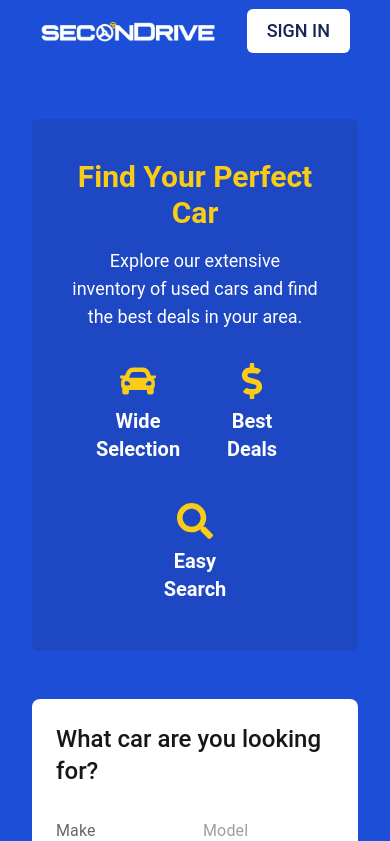
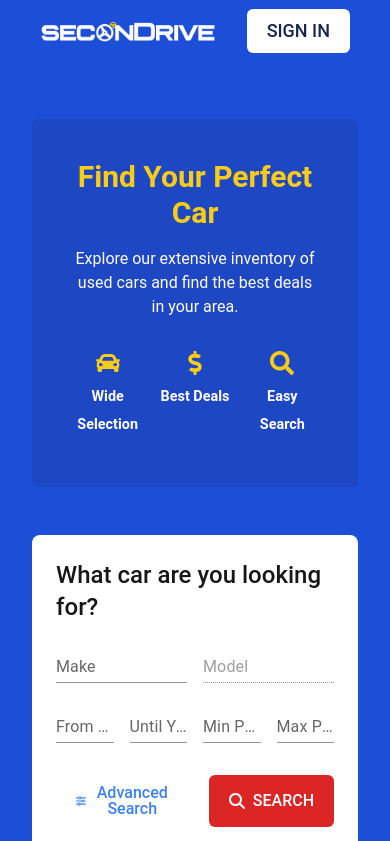
Before and after one commit to B1CA16/mern-used-cars, a React (Vite) app in the folder frontend/: page / in a window 390 px wide. Shown: the top 841 px of the page. Built offline with nearby package versions, Linux system fonts and the light colour scheme; no server answers.

Commit message:
Header and Wheels Design Change

```diff
--- a/frontend/src/components/AdvancedSearch.jsx
+++ b/frontend/src/components/AdvancedSearch.jsx
@@ -409,22 +409,37 @@ const AdvancedSearch = () => {
                         </div>
 
                         {/* Search Buttons */}
-                        <div className="w-full flex justify-end pt-5">
-                            <a
+                        <div className="flex flex-col xs:flex-row justify-end gap-2 xs:gap-4 pt-5">
+                            {/* <a
                                 href="/cars"
                                 className="text-blue-500 px-6 mr-4 flex items-center justify-center font-medium text-lg border-2 rounded-md border-transparent hover:scale-105 hover:border-neutral-400 group transition duration-300 hover:text-neutral-500"
                             >
                                 <FaArrowsRotate className="mr-2 transform transition-transform duration-300 group-hover:scale-110" />
                                 Clear Choices
+                            </a> */}
+                            <a
+                                href="/cars"
+                                className="text-blue-500 flex gap-2 leading-4 text-center sm:leading-8 px-5 py-2 items-center justify-center font-medium text-base sm:text-lg border-2 rounded-md border-transparent hover:scale-105 hover:border-neutral-400 group transition duration-300 hover:text-neutral-500"
+                            >
+                                <FaArrowsRotate className="transform transition-transform duration-300 group-hover:scale-110" />{" "}
+                                Clear Choices
                             </a>
                             <button
+                                type="submit"
+                                className="bg-red-600 text-white uppercase flex items-center font-medium justify-center text-base sm:text-lg px-5 py-2 rounded-md hover:scale-105 hover:bg-red-500 transition duration-300"
+                                disabled={priceError || hpError || mileageError}
+                            >
+                                <FaMagnifyingGlass className="mr-2" />
+                                Search
+                            </button>
+                            {/* <button
                                 type="submit"
                                 className="bg-red-600 text-white uppercase flex items-center font-medium text-lg px-20 py-2 rounded-md hover:scale-105 hover:bg-red-500 transition duration-300"
                                 disabled={priceError || hpError || mileageError}
                             >
                                 <FaMagnifyingGlass className="mr-2" />
                                 Search
-                            </button>
+                            </button> */}
                         </div>
                     </form>
                 </div>
--- a/frontend/src/components/BottomWheels.jsx
+++ b/frontend/src/components/BottomWheels.jsx
@@ -1,19 +1,27 @@
-import React from 'react'
+import React from "react";
 
 const BottomWheels = () => {
     return (
         <>
-      <div className="bg-blue-500 h-40"></div>
-      <div className="flex justify-between px-20">
+            <div className="bg-blue-500 lg:h-40 md:h-32 sm:h-28 h-24"></div>
+            <div className="flex justify-between xl:px-20 lg:px-16 md:px-12 sm:px-8 px-4">
                 <div className="flex justify-center items-center">
-          <img className="w-56" src="/Wheel.png" alt="Wheel" />
+                    <img
+                        className="xl:w-56 md:w-52 sm:w-48 w-44"
+                        src="/Wheel.png"
+                        alt="Wheel"
+                    />
                 </div>
                 <div className="flex justify-center items-center">
-          <img className="w-56" src="/Wheel.png" alt="Wheel" />
+                    <img
+                        className="xl:w-56 md:w-52 sm:w-48 w-44"
+                        src="/Wheel.png"
+                        alt="Wheel"
+                    />
                 </div>
             </div>
         </>
-  )
-}
+    );
+};
 
-export default BottomWheels
+export default BottomWheels;
--- a/frontend/src/components/Favorites.jsx
+++ b/frontend/src/components/Favorites.jsx
@@ -34,11 +34,11 @@ const Favorites = () => {
 
     return (
         <div>
-            <div className="relative bg-blue-700 pt-8 pb-20 flex flex-col-reverse xl:flex-row gap-12 items-center lg:justify-between">
-                <div className="text-center text-white space-y-4 mx-auto">
+            <div className="relative bg-blue-700 pt-8 lg:pb-16 md:pb-12 sm:pb-10 pb-8 flex flex-col-reverse xl:flex-row gap-12 items-center lg:justify-between">
+                <div className="text-center text-white space-y-4 mx-auto z-30">
                     <h1 className="text-4xl font-bold">Favorites</h1>
                 </div>
-                <div className="absolute bottom-0 left-0 w-full h-24 bg-blue-700 transform origin-bottom-right -skew-y-2"></div>
+                <div className="absolute bottom-0 left-0 z-0 w-full h-24 bg-blue-700 transform origin-bottom-right -skew-y-2"></div>
             </div>
             <BottomWheels />
             <div className="most-popular-section px-2 sm:px-12 py-12">
--- a/frontend/src/components/FormComponent.jsx
+++ b/frontend/src/components/FormComponent.jsx
@@ -1,28 +1,45 @@
-import { useContext, useMemo, useState } from 'react';
-import { Autocomplete, TextField } from '@mui/material';
-import { FaMagnifyingGlass, FaSliders } from 'react-icons/fa6';
-import { SearchContext } from '../context/SearchContext';
-import { Link, useNavigate } from 'react-router-dom';
-import { CarContext } from '../context/CarContext';
+import { useContext, useMemo, useState } from "react";
+import { Autocomplete, TextField } from "@mui/material";
+import { FaMagnifyingGlass, FaSliders } from "react-icons/fa6";
+import { SearchContext } from "../context/SearchContext";
+import { Link, useNavigate } from "react-router-dom";
+import { CarContext } from "../context/CarContext";
 
 const FormComponent = () => {
     const { cars } = useContext(CarContext);
 
     const {
-    make, setMake,
-    model, setModel,
-    fromYear, setFromYear,
-    untilYear, setUntilYear,
-    minPrice, setMinPrice,
-    maxPrice, setMaxPrice,
+        make,
+        setMake,
+        model,
+        setModel,
+        fromYear,
+        setFromYear,
+        untilYear,
+        setUntilYear,
+        minPrice,
+        setMinPrice,
+        maxPrice,
+        setMaxPrice,
     } = useContext(SearchContext);
 
     const navigate = useNavigate();
     const [priceError, setPriceError] = useState(false);
 
-  const makes = useMemo(() => [...new Set(cars.map(car => car.brand))], [cars]);
+    const makes = useMemo(
+        () => [...new Set(cars.map((car) => car.brand))],
+        [cars]
+    );
     const models = useMemo(() => {
-    return make ? [...new Set(cars.filter(car => car.brand === make).map(car => car.model))] : [];
+        return make
+            ? [
+                  ...new Set(
+                      cars
+                          .filter((car) => car.brand === make)
+                          .map((car) => car.model)
+                  ),
+              ]
+            : [];
     }, [cars, make]);
 
     let maxYear = new Date().getFullYear();
@@ -48,19 +65,19 @@ const FormComponent = () => {
     };
 
     const filteredUntilYears = useMemo(() => {
-    return years.filter(year => year >= fromYear);
+        return years.filter((year) => year >= fromYear);
     }, [fromYear, years]);
 
     const handleSearch = (event) => {
         event.preventDefault();
 
         const params = new URLSearchParams();
-    if (make) params.set('make', make);
-    if (model) params.set('model', model);
-    if (fromYear) params.set('fromYear', fromYear);
-    if (untilYear) params.set('untilYear', untilYear);
-    if (minPrice) params.set('minPrice', minPrice);
-    if (maxPrice) params.set('maxPrice', maxPrice);
+        if (make) params.set("make", make);
+        if (model) params.set("model", model);
+        if (fromYear) params.set("fromYear", fromYear);
+        if (untilYear) params.set("untilYear", untilYear);
+        if (minPrice) params.set("minPrice", minPrice);
+        if (maxPrice) params.set("maxPrice", maxPrice);
 
         navigate(`/cars?${params.toString()}`);
     };
@@ -92,8 +109,13 @@ const FormComponent = () => {
     };
 
     return (
-    <form onSubmit={handleSearch} className="w-full max-w-xl bg-white p-6 rounded-lg space-y-3">
-      <h1 className='text-neutral-900 text-2xl font-medium'>What car are you looking for?</h1>
+        <form
+            onSubmit={handleSearch}
+            className="w-full max-w-xl z-30 bg-white p-6 rounded-lg space-y-3"
+        >
+            <h1 className="text-neutral-900 text-2xl font-medium">
+                What car are you looking for?
+            </h1>
 
             <div className="flex flex-wrap gap-4">
                 {/* Make */}
@@ -102,7 +124,13 @@ const FormComponent = () => {
                     options={makes}
                     value={make}
                     onChange={(event, newValue) => setMake(newValue)}
-          renderInput={(params) => <TextField {...params} label="Make" variant="standard" />}
+                    renderInput={(params) => (
+                        <TextField
+                            {...params}
+                            label="Make"
+                            variant="standard"
+                        />
+                    )}
                     className="flex-1"
                 />
 
@@ -112,7 +140,13 @@ const FormComponent = () => {
                     options={models}
                     value={model}
                     onChange={(event, newValue) => setModel(newValue)}
-          renderInput={(params) => <TextField {...params} label="Model" variant="standard" />}
+                    renderInput={(params) => (
+                        <TextField
+                            {...params}
+                            label="Model"
+                            variant="standard"
+                        />
+                    )}
                     className="flex-1"
                     disabled={!make}
                 />
@@ -123,19 +157,33 @@ const FormComponent = () => {
                 <div className="flex flex-1 gap-4">
                     <Autocomplete
                         freeSolo
-            options={years.map(year => year.toString())}
+                        options={years.map((year) => year.toString())}
                         value={fromYear}
                         onChange={handleFromYearChange}
-            renderInput={(params) => <TextField {...params} label="From Year" variant="standard" />}
+                        renderInput={(params) => (
+                            <TextField
+                                {...params}
+                                label="From Year"
+                                variant="standard"
+                            />
+                        )}
                         className="flex-1"
                     />
 
                     <Autocomplete
                         freeSolo
-            options={filteredUntilYears.map(year => year.toString())}
+                        options={filteredUntilYears.map((year) =>
+                            year.toString()
+                        )}
                         value={untilYear}
                         onChange={handleUntilYearChange}
-            renderInput={(params) => <TextField {...params} label="Until Year" variant="standard" />}
+                        renderInput={(params) => (
+                            <TextField
+                                {...params}
+                                label="Until Year"
+                                variant="standard"
+                            />
+                        )}
                         className="flex-1"
                     />
                 </div>
@@ -164,17 +212,25 @@ const FormComponent = () => {
             </div>
 
             {/* Search */}
-      <div className='flex flex-wrap gap-4 pt-5'>
-        <Link to='/cars' className="text-blue-500 flex-1 flex gap-2 items-center justify-center font-medium text-lg border-2 rounded-md border-transparent hover:scale-105 hover:border-neutral-400 group transition duration-300 hover:text-neutral-500">
-          <FaSliders className='transform transition-transform duration-300 group-hover:scale-110' /> Advanced Search
+            <div className="flex flex-col xs:flex-row justify-end gap-2 xs:gap-4 pt-5">
+                <Link
+                    to="/cars"
+                    className="text-blue-500 flex-1 flex gap-2 leading-4 text-center sm:leading-8 px-5 py-2 sm:px-0 items-center justify-center font-medium text-base sm:text-lg border-2 rounded-md border-transparent hover:scale-105 hover:border-neutral-400 group transition duration-300 hover:text-neutral-500"
+                >
+                    <FaSliders className="transform transition-transform duration-300 group-hover:scale-110" />{" "}
+                    Advanced Search
                 </Link>
-        <button type="submit" className='flex-1 bg-red-600 text-white uppercase flex items-center font-medium justify-center text-lg px-5 py-2 rounded-md hover:scale-105 hover:bg-red-500 transition duration-300' disabled={priceError}>
-          <FaMagnifyingGlass className='mr-2' />
+                <button
+                    type="submit"
+                    className="flex-1 bg-red-600 text-white uppercase flex items-center font-medium justify-center text-base sm:text-lg px-5 py-2 rounded-md hover:scale-105 hover:bg-red-500 transition duration-300"
+                    disabled={priceError}
+                >
+                    <FaMagnifyingGlass className="mr-2" />
                     Search
                 </button>
             </div>
         </form>
     );
-}
+};
 
 export default FormComponent;
--- a/frontend/src/components/Header.jsx
+++ b/frontend/src/components/Header.jsx
@@ -5,35 +5,41 @@ import BottomWheels from "./BottomWheels";
 const Header = () => {
     return (
         <div>
-      <div className="relative bg-blue-700 p-8 pt-14 pb-32 flex flex-col-reverse xl:flex-row gap-12 items-center lg:justify-between ">
+            <div className="relative bg-blue-700 p-8 pt-14 lg:pb-16 md:pb-12 sm:pb-10 pb-8 flex flex-col-reverse xl:flex-row gap-12 items-center lg:justify-between ">
                 <div className="flex justify-center xl:w-1/2 w-full mb-8 lg:mb-0">
                     <FormComponent />
                 </div>
 
                 {/* Right Section with Features */}
-        <div className="bg-blue-800/50 flex flex-col justify-center items-center lg:items-start rounded-md p-10 text-white lg:text-left mx-auto">
+                <div className="bg-blue-800/50 flex flex-col justify-center items-center lg:items-start rounded-md p-10 z-30 text-white lg:text-left mx-auto">
                     <h1 className="text-3xl font-bold mb-4 text-yellow-400 text-center lg:text-left">
                         Find Your Perfect Car
                     </h1>
-          <p className="text-lg mb-8 text-center lg:text-left">
-            Explore our extensive inventory of used cars and find the best deals
-            in your area.
+                    <p className="sm:text-lg text-base mb-8 text-center lg:text-left">
+                        Explore our extensive inventory of used cars and find
+                        the best deals in your area.
                     </p>
 
-          <div className="flex flex-row flex-wrap justify-center gap-8 w-full">
-            <div className="flex flex-col items-center text-center w-1/3 lg:w-1/4 max-w-[200px]">
-              <FaCar className="text-4xl mb-2 text-yellow-400" />
-              <h3 className="text-xl font-semibold mb-2">Wide Selection</h3>
+                    <div className="flex flex-col xs:flex-row items-center xs:items-start justify-center gap-4 w-full">
+                        <div className="flex flex-col items-center text-center w-full xs:w-1/3 min-w-0">
+                            <FaCar className="xs:text-[clamp(1.5rem,3vw,2rem)] text-4xl mb-2 text-yellow-400" />
+                            <h3 className="xs:text-[clamp(0.9rem,2vw,1.25rem)] text-lg font-semibold mb-2">
+                                Wide Selection
+                            </h3>
                         </div>
 
-            <div className="flex flex-col items-center text-center w-1/3 lg:w-1/4 max-w-[200px]">
-              <FaDollarSign className="text-4xl mb-2 text-yellow-400" />
-              <h3 className="text-xl font-semibold mb-2">Best Deals</h3>
+                        <div className="flex flex-col items-center text-center w-full xs:w-1/3 min-w-0">
+                            <FaDollarSign className="xs:text-[clamp(1.5rem,3vw,2rem)] text-4xl mb-2 text-yellow-400" />
+                            <h3 className="xs:text-[clamp(0.9rem,2vw,1.25rem)] text-lg font-semibold mb-2">
+                                Best Deals
+                            </h3>
                         </div>
 
-            <div className="flex flex-col items-center text-center w-1/3 lg:w-1/4 max-w-[200px]">
-              <FaSearch className="text-4xl mb-2 text-yellow-400" />
-              <h3 className="text-xl font-semibold mb-2">Easy Search</h3>
+                        <div className="flex flex-col items-center text-center w-full xs:w-1/3 min-w-0">
+                            <FaSearch className="xs:text-[clamp(1.5rem,3vw,2rem)] text-4xl mb-2 text-yellow-400" />
+                            <h3 className="xs:text-[clamp(0.9rem,2vw,1.25rem)] text-lg font-semibold mb-2">
+                                Easy Search
+                            </h3>
                         </div>
                     </div>
                 </div>
--- a/frontend/src/components/MyAds.jsx
+++ b/frontend/src/components/MyAds.jsx
@@ -76,11 +76,11 @@ const MyAds = () => {
 
     return (
         <div>
-            <div className="relative bg-blue-700 pt-8 pb-20 flex flex-col-reverse xl:flex-row gap-12 items-center lg:justify-between">
-                <div className="text-center text-white space-y-4 mx-auto">
+            <div className="relative bg-blue-700 pt-8 lg:pb-16 md:pb-12 sm:pb-10 pb-8 flex flex-col-reverse xl:flex-row gap-12 items-center lg:justify-between">
+                <div className="text-center text-white space-y-4 mx-auto z-30">
                     <h1 className="text-4xl font-bold">My Ads</h1>
                 </div>
-                <div className="absolute bottom-0 left-0 w-full h-24 bg-blue-700 transform origin-bottom-right -skew-y-2"></div>
+                <div className="absolute bottom-0 left-0 z-0 w-full h-24 bg-blue-700 transform origin-bottom-right -skew-y-2"></div>
             </div>
             <BottomWheels />
             <div className="most-popular-section px-2 sm:px-12 py-12">
--- a/frontend/src/components/StartSelling.jsx
+++ b/frontend/src/components/StartSelling.jsx
@@ -56,7 +56,20 @@ const StartSelling = () => {
 
     return (
         <div>
-      <div className="relative bg-blue-700 p-8 pt-14 pb-24 flex flex-col-reverse xl:flex-row gap-12 items-center lg:justify-between">
+            <div className="relative bg-blue-700 pt-8 lg:pb-16 md:pb-12 sm:pb-10 pb-8 flex flex-col-reverse xl:flex-row gap-12 items-center lg:justify-between">
+                <div className="text-center text-white space-y-4 px-8 mx-auto z-30">
+                    <h1 className="text-4xl font-bold">
+                        Start Selling Your Car Today!
+                    </h1>
+                    <p className="text-lg">
+                        Join our platform to connect with serious buyers and
+                        sell your car easily and quickly.
+                    </p>
+                </div>
+                <div className="absolute bottom-0 left-0 z-0 w-full h-24 bg-blue-700 transform origin-bottom-right -skew-y-2"></div>
+            </div>
+            <BottomWheels />
+            {/* <div className="relative bg-blue-700 p-8 pt-14 pb-24 flex flex-col-reverse xl:flex-row gap-12 items-center lg:justify-between">
         <div className="text-center text-white space-y-4 mx-auto">
           <h1 className="text-4xl font-bold">Start Selling Your Car Today!</h1>
           <p className="text-lg">
@@ -66,7 +79,7 @@ const StartSelling = () => {
         </div>
         <div className="absolute bottom-0 left-0 w-full h-24 bg-blue-700 transform origin-bottom-right -skew-y-2"></div>
       </div>
-      <BottomWheels />
+      <BottomWheels /> */}
 
             <div className="w-11/12 mx-auto my-12 px-6 sm:px-16">
                 <h2 className="text-3xl font-bold mb-12 text-center">
--- a/frontend/tailwind.config.js
+++ b/frontend/tailwind.config.js
@@ -1,23 +1,21 @@
 /** @type {import('tailwindcss').Config} */
 export default {
-  content: [
-    "./index.html",
-    "./src/**/*.{js,ts,jsx,tsx}",
-  ],
+    content: ["./index.html", "./src/**/*.{js,ts,jsx,tsx}"],
     theme: {
         screens: {
-      'sm': '640px',
-      'md': '768px',
-      'lg': '1024px',
-      'banner': '1120px',
-      'xl': '1280px',
-      '2xl': '1536px',
+            xs: "375px",
+            sm: "640px",
+            md: "768px",
+            lg: "1024px",
+            banner: "1120px",
+            xl: "1280px",
+            "2xl": "1536px",
         },
         extend: {
             fontFamily: {
-        sans: ['Roboto', 'sans-serif'],
+                sans: ["Roboto", "sans-serif"],
             },
         },
     },
     plugins: [],
-}
+};
```
Lines whose indentation alone changed are shown as unchanged.
